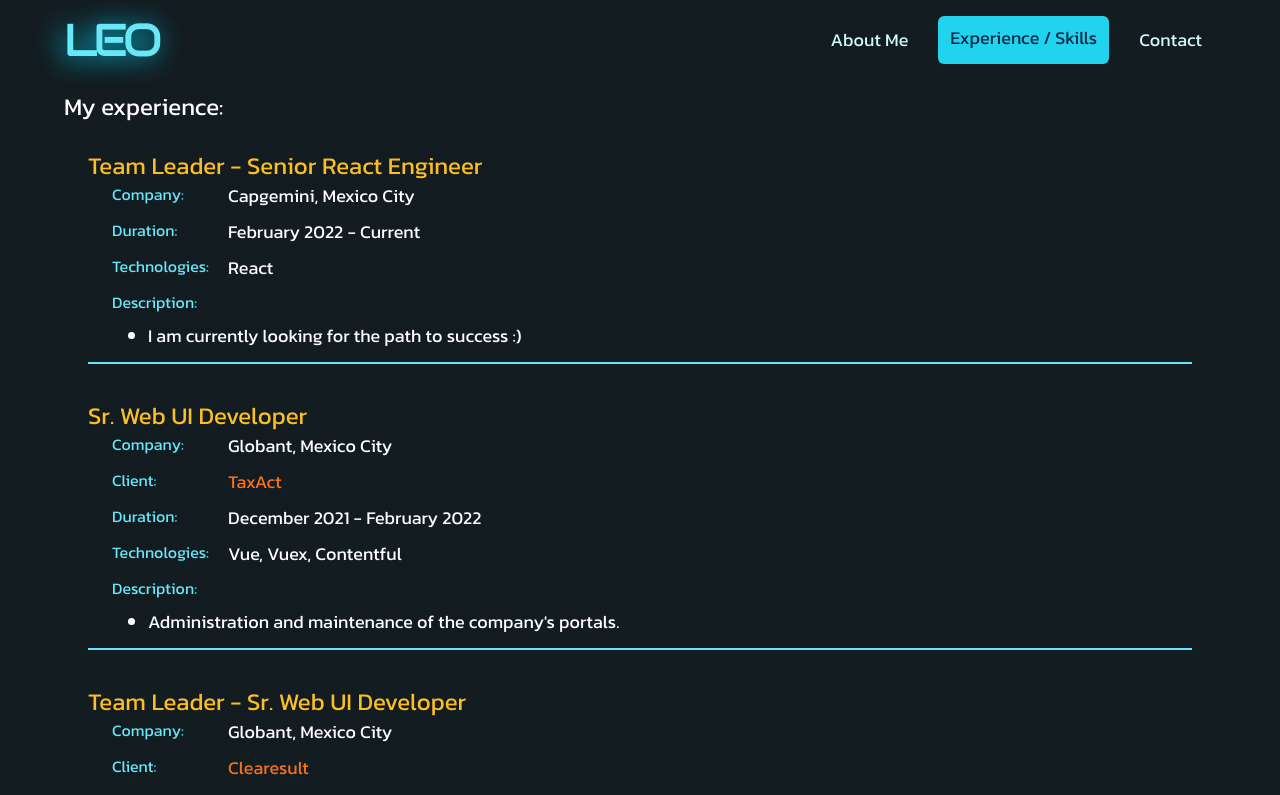
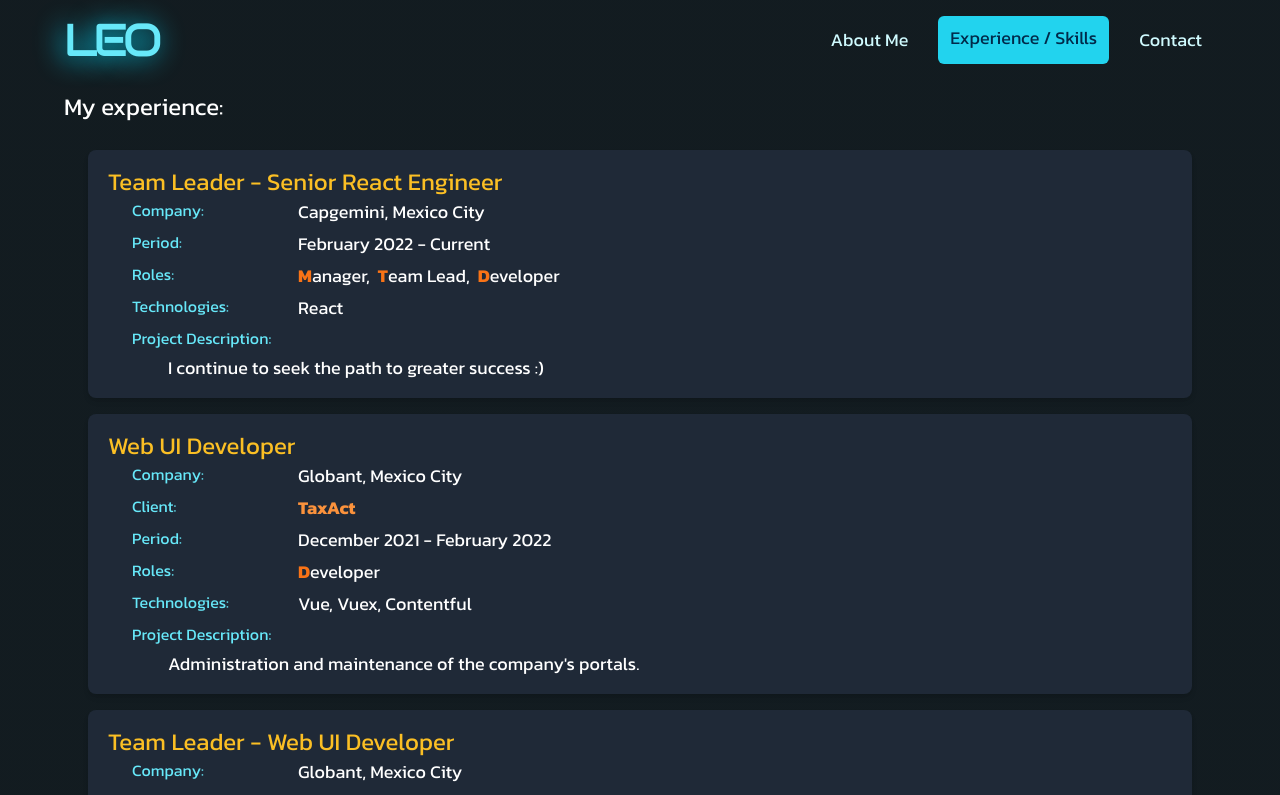
Before and after one commit to TIESTOMIKE/leo-canales-portfolio, a Next.js app: page /skills in a window 1280 px wide. Shown: the top 795 px of the page. Built offline with nearby package versions, Linux system fonts and the light colour scheme.

Commit message:
Adding Roles to experience

```diff
--- a/atoms/index.js
+++ b/atoms/index.js
@@ -1,15 +1,14 @@
 import { atom } from 'jotai';
 import experience from '../lib/experience';
 
-export const countryAtom = atom('Japan');
 export const experienceAtom = atom(experience);
 
 const allSkills = experience.reduce((prev, current) => {
 	return [...prev, ...current.technologies];
 }, []);
 
-const skillsUnique = allSkills.filter((value, index, self) => {
+const uniqueSkills = allSkills.filter((value, index, self) => {
 	return self.indexOf(value) === index;
 });
 
-export const skillsAtom = atom(skillsUnique);
+export const skillsAtom = atom(uniqueSkills);
--- a/components/Experience.js
+++ b/components/Experience.js
@@ -1,38 +1,60 @@
 import React from 'react';
 
 function Experience({ experience }) {
-	let Client = null;
-	if (experience.client) {
-		Client = (
+	const lineInfo = (header, content, customContent) => {
+		return (
 			<>
-				<div className="text-cyan-300 text-base">Client:</div>
-				<div className="text-orange-500">{experience.client}</div>
+				<div className="text-cyan-300 text-base">{header}</div>
+				{customContent ? customContent : <div>{content}</div>}
 			</>
 		);
-	}
+	};
+
+	const rolesFormatted = (
+		<div className="flex flex-row">
+			{experience.roles.map((role, i) => (
+				<div
+					key={role}
+					className="first-letter:font-bold first-letter:text-orange-500 mr-2"
+				>
+					{role}
+					{experience.roles.length - 1 === i ? '' : ','}
+				</div>
+			))}
+		</div>
+	);
+
 	return (
-		<section className="pb-6">
-			<div className="text-2xl text-amber-400">{experience.role}</div>
-			<div className="text-lg pl-2 md:pl-6 grid grid-cols-[100px_1fr] gap-x-2 md:gap-x-4 gap-y-2 justify-items-start">
-				<div className="text-cyan-300 text-base">Company:</div>
-				<div>{experience.company}</div>
-				{Client}
-				<div className="text-cyan-300 text-base">Duration:</div>
-				<div>
-					{experience.duration.start} - {experience.duration.end}
-				</div>
-				<div className="text-cyan-300 text-base">Technologies:</div>
-				<div>{experience.technologies.join(', ')}</div>
-				<div className="text-cyan-300 text-base">Description:</div>
-				<div className="px-4 p-y4 col-span-2 md:col-span-2">
-					<ul className="px-5 py-0 m-0">
-						{experience.description.map((item, index) => (
-							<li key={index}>{item}</li>
-						))}
-					</ul>
-				</div>
+		<section className="px-5 py-4 mb-4 bg-gray-800 rounded-lg border border-gray-200 shadow-md dark:bg-gray-800 dark:border-gray-700">
+			<div className="text-2xl text-amber-400">{experience.position}</div>
+			<div className="text-lg pl-2 md:pl-6 grid grid-cols-[150px_1fr] gap-x-2 md:gap-x-4 gap-y-1 justify-items-start">
+				{lineInfo('Company:', experience.company)}
+				{experience.client &&
+					lineInfo(
+						'Client:',
+						'',
+						<div className="font-bold text-orange-400">
+							{experience.client}
+						</div>,
+					)}
+				{lineInfo(
+					'Period:',
+					`${experience.duration.start} - ${experience.duration.end}`,
+				)}
+				{experience.roles && lineInfo('Roles:', '', rolesFormatted)}
+				{lineInfo('Technologies:', experience.technologies.join(', '))}
+				{lineInfo(
+					'Project Description:',
+					'',
+					<div className="px-4 p-y4 col-span-2 md:col-span-2">
+						<ul className="px-5 py-0 m-0 list-none">
+							{experience.description.map((item, index) => (
+								<li key={index}>{item}</li>
+							))}
+						</ul>
+					</div>,
+				)}
 			</div>
-			<hr className="border-t border-solid border-cyan-300"></hr>
 		</section>
 	);
 }
--- a/components/WordCloud.js
+++ b/components/WordCloud.js
@@ -8,7 +8,7 @@
 	return (
 		<div>
 			<div>
-				Click on any of the following skills to know were was used:
+				Click on any of the following skills to know where was used:
 			</div>
 			<div className="flex flex-wrap p-4">
 				{skills.map(skill => (
--- a/pages/aboutMe.js
+++ b/pages/aboutMe.js
@@ -1,5 +1,43 @@
 function aboutMe() {
-	return <div className="page">aboutMe</div>;
+	return (
+		<div class="max-w-sm bg-white rounded-lg border border-gray-200 shadow-md dark:bg-gray-800 dark:border-gray-700">
+			<img
+				class="rounded-t-lg"
+				src="/docs/images/blog/image-1.jpg"
+				alt=""
+			/>
+			<div class="p-5">
+				<a href="#">
+					<h5 class="mb-2 text-2xl font-bold tracking-tight text-gray-900 dark:text-white">
+						Noteworthy technology acquisitions 2021
+					</h5>
+				</a>
+				<p class="mb-3 font-normal text-gray-700 dark:text-gray-400">
+					Here are the biggest enterprise technology acquisitions of
+					2021 so far, in reverse chronological order.
+				</p>
+				<a
+					href="#"
+					class="inline-flex items-center py-2 px-3 text-sm font-medium text-center text-white bg-blue-700 rounded-lg hover:bg-blue-800 focus:ring-4 focus:outline-none focus:ring-blue-300 dark:bg-blue-600 dark:hover:bg-blue-700 dark:focus:ring-blue-800"
+				>
+					Read more
+					<svg
+						aria-hidden="true"
+						class="ml-2 -mr-1 w-4 h-4"
+						fill="currentColor"
+						viewBox="0 0 20 20"
+						xmlns="http://www.w3.org/2000/svg"
+					>
+						<path
+							fill-rule="evenodd"
+							d="M10.293 3.293a1 1 0 011.414 0l6 6a1 1 0 010 1.414l-6 6a1 1 0 01-1.414-1.414L14.586 11H3a1 1 0 110-2h11.586l-4.293-4.293a1 1 0 010-1.414z"
+							clip-rule="evenodd"
+						></path>
+					</svg>
+				</a>
+			</div>
+		</div>
+	);
 }
 
 export default aboutMe;
```
Also changed, not shown: lib/experience.js.
